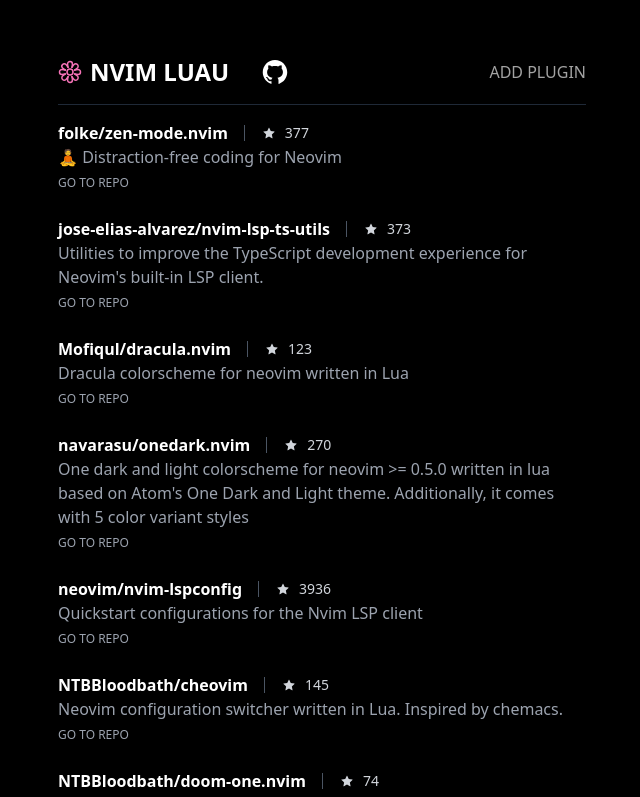
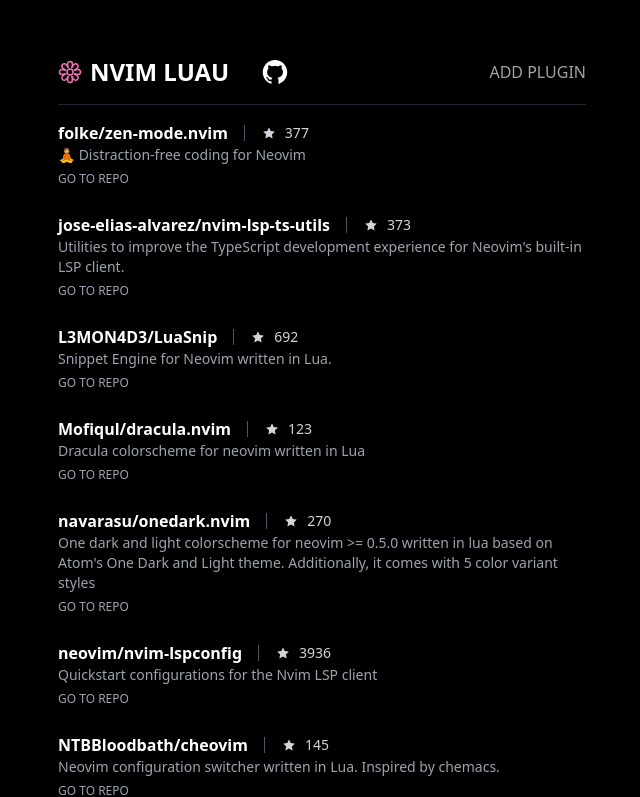
Before and after one commit to rsbear/nvimluau, a Next.js app: page / in a window 1280 px wide. Shown: the top 797 px of the page, without its empty margins (22-662 px from the left). Built offline with nearby package versions, Linux system fonts and the light colour scheme.

Commit message:
improvements

```diff
--- /dev/null
+++ b/documents/l3mon4d3-luasnip.md
@@ -0,0 +1,15 @@
+---
+name: L3MON4D3/LuaSnip
+slug: l3mon4d3-luasnip
+description: Snippet Engine for Neovim written in Lua.
+created: Mar 1, 2022 11:03 pm
+updated_at: 2022-03-02T01:29:15Z
+stars: 692
+topics:
+  - lua
+  - neovim
+  - snippet-engine
+  - snippets
+url: https://github.com/L3MON4D3/LuaSnip
+category: Snippets
+---
--- a/src/isolated/add-plugin-form/add-plugin-form.component.tsx
+++ b/src/isolated/add-plugin-form/add-plugin-form.component.tsx
@@ -65,7 +65,7 @@
               {dataToSubmit?.stars}
             </span>
           </div>
-          <p className="text-gray-400">{dataToSubmit?.description}</p>
+          <p className="text-sm text-gray-400">{dataToSubmit?.description}</p>
         </div>
       )}
     </div>
@@ -83,6 +83,8 @@
   { id: 4, name: 'Completion' },
   { id: 5, name: 'Git' },
   { id: 6, name: 'Extras' },
+  { id: 7, name: 'Fuzzy Finder' },
+  { id: 8, name: 'Snippets' },
 ]
 
 function CategoryAutocomplete({ category, handleCategory }: any) {
--- a/src/pages/api/doc/create.ts
+++ b/src/pages/api/doc/create.ts
@@ -44,23 +44,23 @@
   await fs.writeFile(filepath, newContent)
   const b64 = Buffer.from(newContent).toString('base64')
 
-  const createFileOnGH = await gh.repos.createOrUpdateFileContents({
+  // TODO: Figure out branching
+  await gh.repos.createOrUpdateFileContents({
     owner: 'rsbear',
     repo: 'nvimluau',
-    path: filepath,
+    path: `documents/${filename}.md`,
     message: filename,
     content: b64,
     committer: {
       name: 'Ross S',
-      email: 'hellorosss@gmail.com',
+      email: process.env.SECRET_EMAIL || '',
     },
     author: {
       name: 'Ross S',
-      email: 'hellorosss@gmail.com',
+      email: process.env.SECRET_EMAIL || '',
     },
+    // branch: filename,
   })
-
-  console.log(createFileOnGH)
 
   await fs.unlink(filepath)
 
--- a/src/shared/components/layout.component.tsx
+++ b/src/shared/components/layout.component.tsx
@@ -82,7 +82,7 @@
                 </div>
                 <span className="pl-2 text-sm text-gray-300">{x?.stars}</span>
               </div>
-              <p className="text-gray-400">{x?.description}</p>
+              <p className="text-sm text-gray-400">{x?.description}</p>
             </a>
           </Link>
           <a
```
